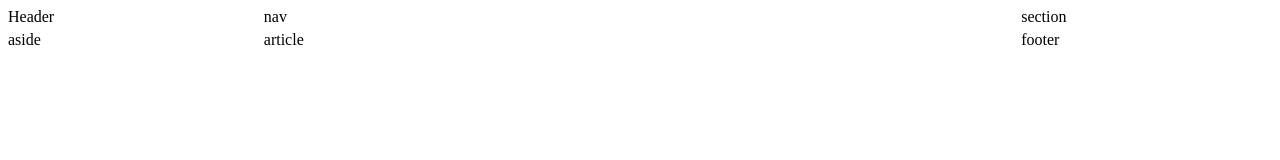
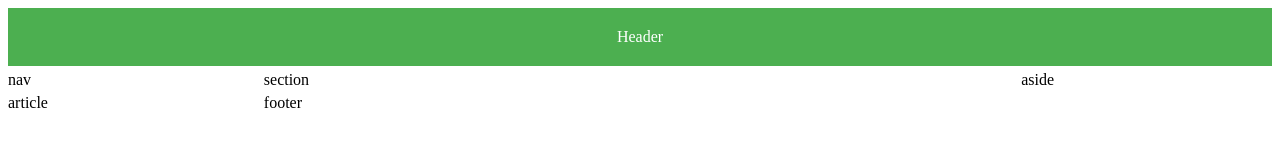
Before and after one commit to annabialeme/learning-grid, a plain HTML site: page index.html in a window 1280 px wide. Drawn offline with Linux system fonts and the light colour scheme.

Commit message:
add: header css

```diff
--- a/styles.css
+++ b/styles.css
@@ -12,3 +12,11 @@
     gap: 5px;
     height: 100vh;
 }
+
+.header {
+    grid-area: header;
+    background-color: #4CAF50;
+    color: white;
+    text-align: center;
+    padding: 20px;
+}
```
